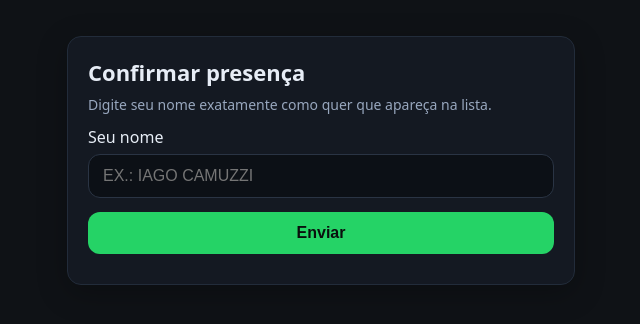
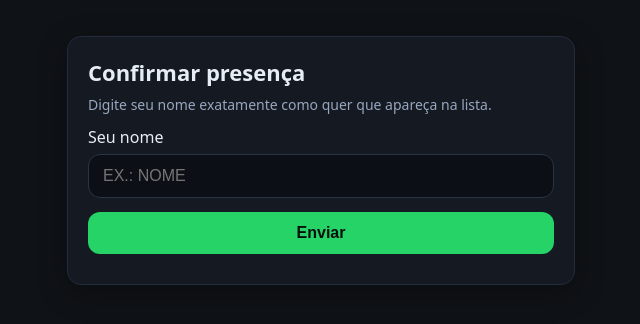
Before and after one commit to iagocamuzzi/peladadesegunda, a plain HTML site: page inserir.html in a window 1280 px wide. Shown: the full height of the page, 319-959 px from the left. Drawn offline with Linux system fonts and the light colour scheme.

Commit message:
Update inserir.html

```diff
--- a/inserir.html
+++ b/inserir.html
@@ -30,7 +30,7 @@
       <p class="muted">Digite seu nome exatamente como quer que apareça na lista.</p>
 
       <label for="nome">Seu nome</label>
-      <input id="nome" type="text" placeholder="EX.: IAGO CAMUZZI" oninput="this.value=this.value.toUpperCase()"/>
+      <input id="nome" type="text" placeholder="EX.: NOME" oninput="this.value=this.value.toUpperCase()"/>
 
       <button id="enviar">Enviar</button>
       <div id="status"></div>
```
